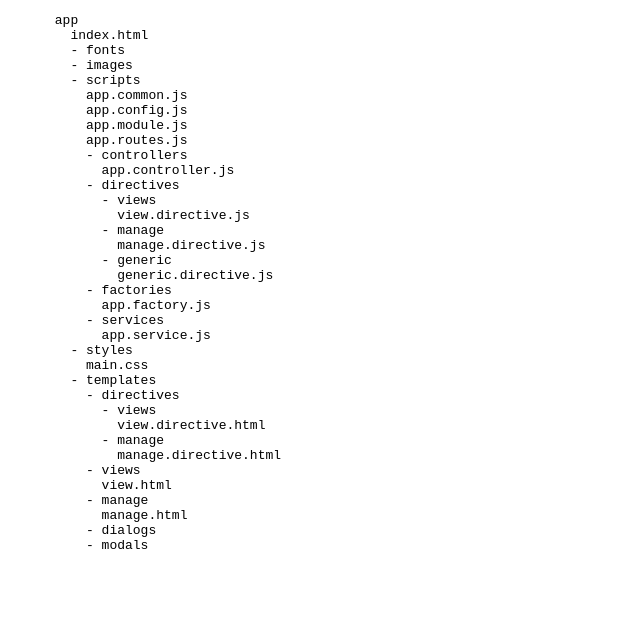
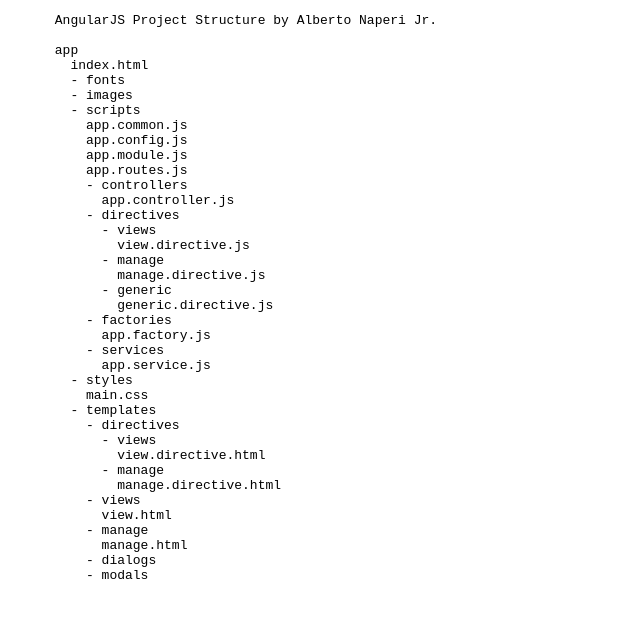
Before and after one commit to albertonaperijr/angularjs-project-structure, a plain HTML site: page AngularJSProjectStructure.html in a window 1280 px wide. Shown: the whole page, without its empty margins (0-640 px from the left). Drawn offline with Linux system fonts and the light colour scheme.

Commit message:
Added header

```diff
--- a/AngularJSProjectStructure.html
+++ b/AngularJSProjectStructure.html
@@ -5,7 +5,9 @@
     <title>AngularJS Project Structure by Alberto Naperi Jr.</title>
   </head>
   <body>
-    <pre class="">
+    <pre>
+      AngularJS Project Structure by Alberto Naperi Jr.
+
       app
         index.html
         - fonts
```
